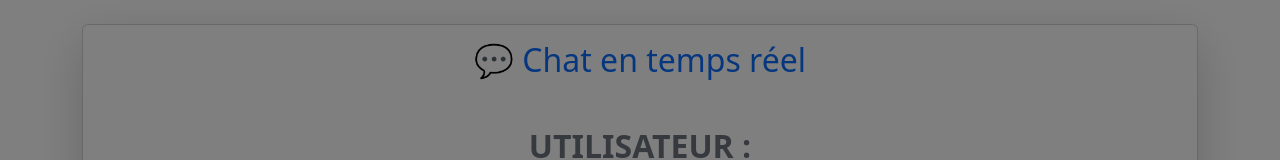
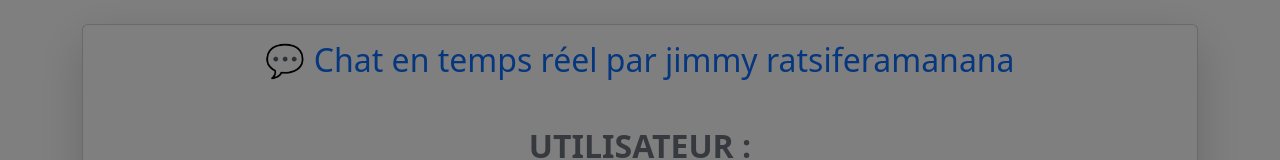
Before and after one commit to ratsiferamanana/frontend_messenger, a React (Create React App) app: page / in a window 1280 px wide. Shown: the top 160 px of the page. Built offline with nearby package versions, Linux system fonts and the light colour scheme; no server answers.

Commit message:
Update Message.js par mon nom

```diff
--- a/src/components/Message.js
+++ b/src/components/Message.js
@@ -46,7 +46,7 @@ function Message() {
       <Card className="shadow-lg">
         <Card.Body>
             <Notification/>
-          <h2 className="text-center text-primary">💬 Chat en temps réel</h2>
+          <h2 className="text-center text-primary">💬 Chat en temps réel par jimmy ratsiferamanana</h2>
           <h2 className="text-center text-primary mt-5"><strong className="text-secondary">UTILISATEUR : </strong>{username}</h2>
 
           <ListGroup variant="flush" style={{ maxHeight: "400px", overflowY: "auto" }}>
```
